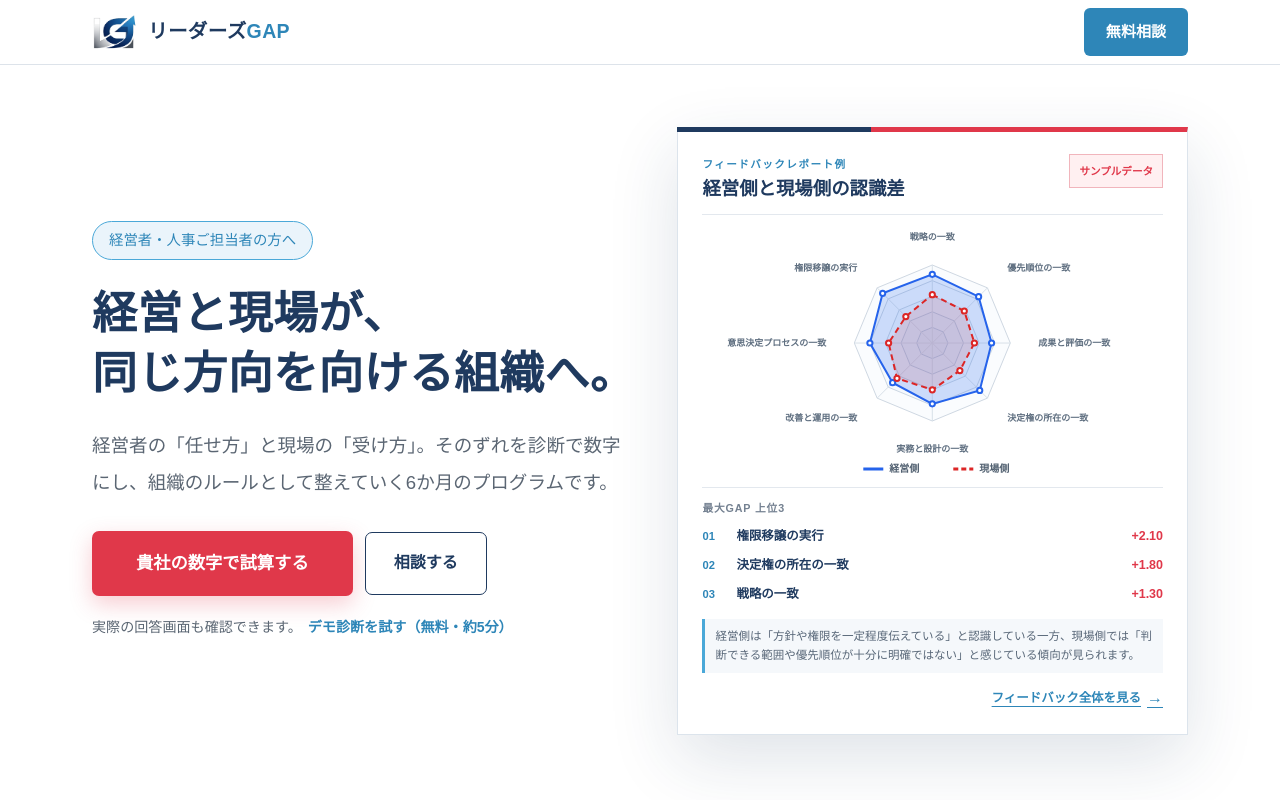
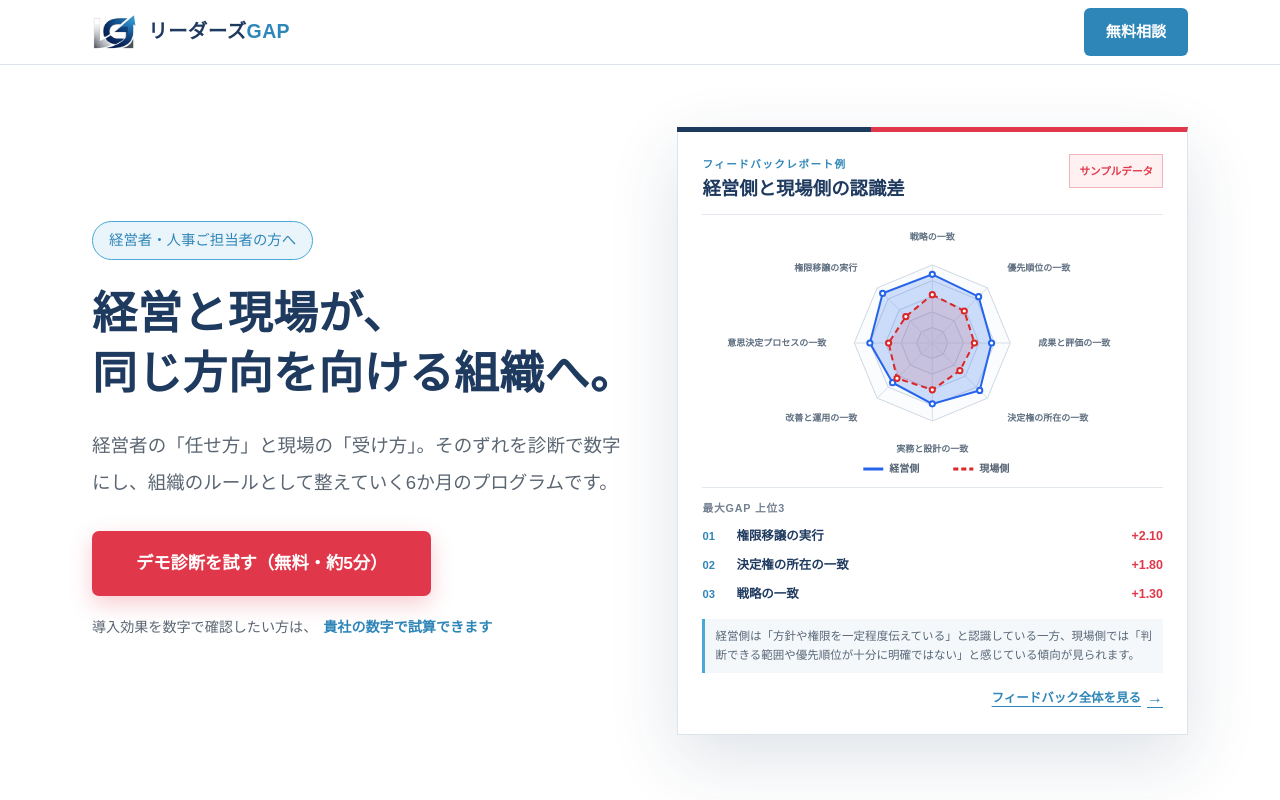
Before and after one commit to tworails-sato/leaders-gap, a Next.js app: page /sample in a window 1280 px wide. Shown: the top 800 px of the page. Built offline with nearby package versions, Linux system fonts and the light colour scheme.

Commit message:
Simplify sample hero CTA

```diff
--- a/app/sample/page.tsx
+++ b/app/sample/page.tsx
@@ -49,8 +49,8 @@ export default function SampleLandingPage() {
             <div className="lgap-tag">経営者・人事ご担当者の方へ</div>
             <h1>経営と現場が、<br />同じ方向を向ける組織へ。</h1>
             <p className="lgap-hero-copy">経営者の「任せ方」と現場の「受け方」。そのずれを診断で数字にし、組織のルールとして整えていく6か月のプログラムです。</p>
-            <div className="lgap-hero-actions"><a href="#simulation" className="lgap-btn-primary">貴社の数字で試算する</a><a href="#contact" className="lgap-btn-secondary">相談する</a></div>
-            <div className="lgap-hero-demo-link">実際の回答画面も確認できます。<Link href={demoAssessmentUrl}>デモ診断を試す（無料・約5分）</Link></div>
+            <div className="lgap-hero-actions"><a href={demoAssessmentUrl} className="lgap-btn-primary">デモ診断を試す（無料・約5分）</a></div>
+            <div className="lgap-hero-demo-link">導入効果を数字で確認したい方は、<Link href="#simulation">貴社の数字で試算できます</Link></div>
           </div>
 
           <aside className="lgap-hero-report" aria-label="フィードバックレポート例">
```
